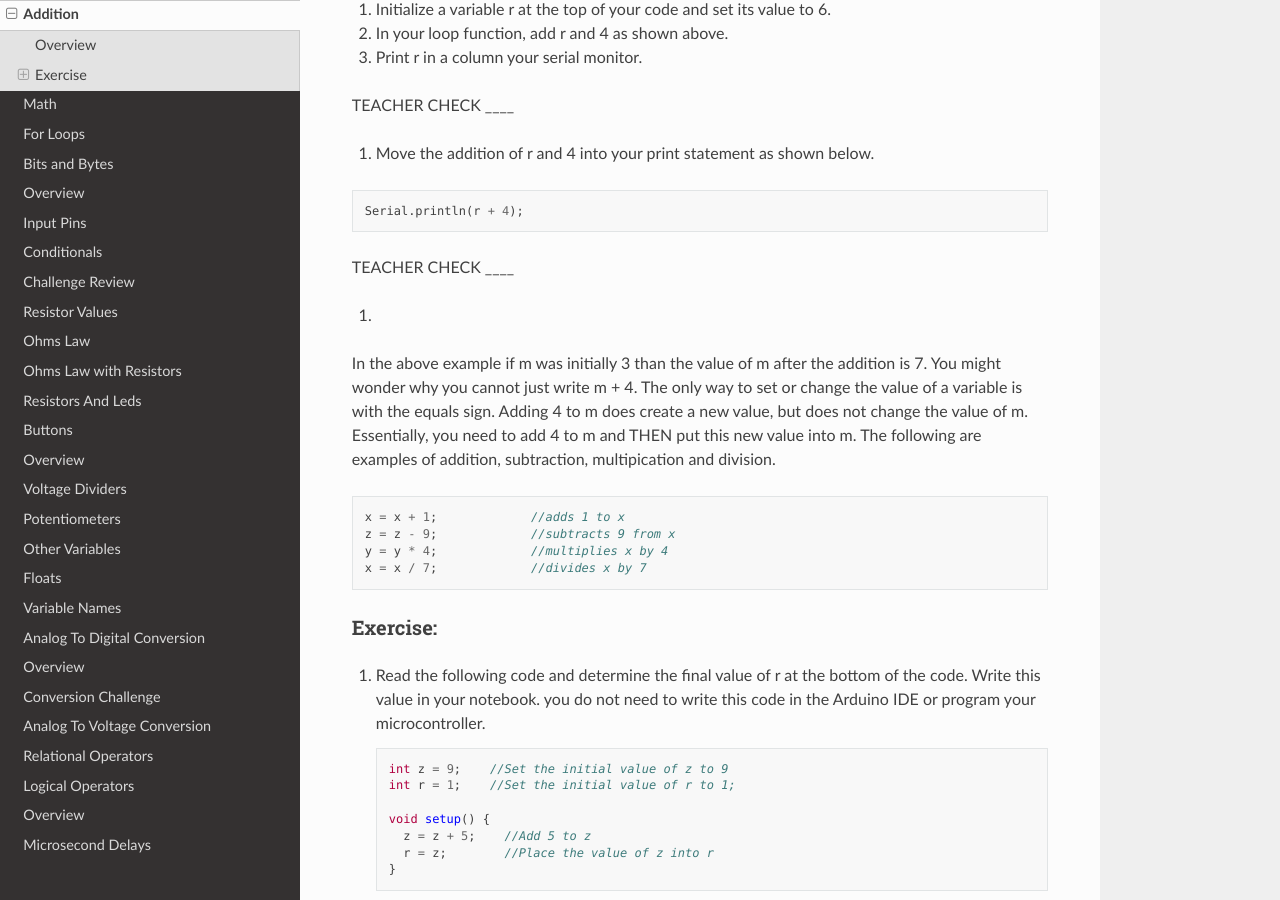
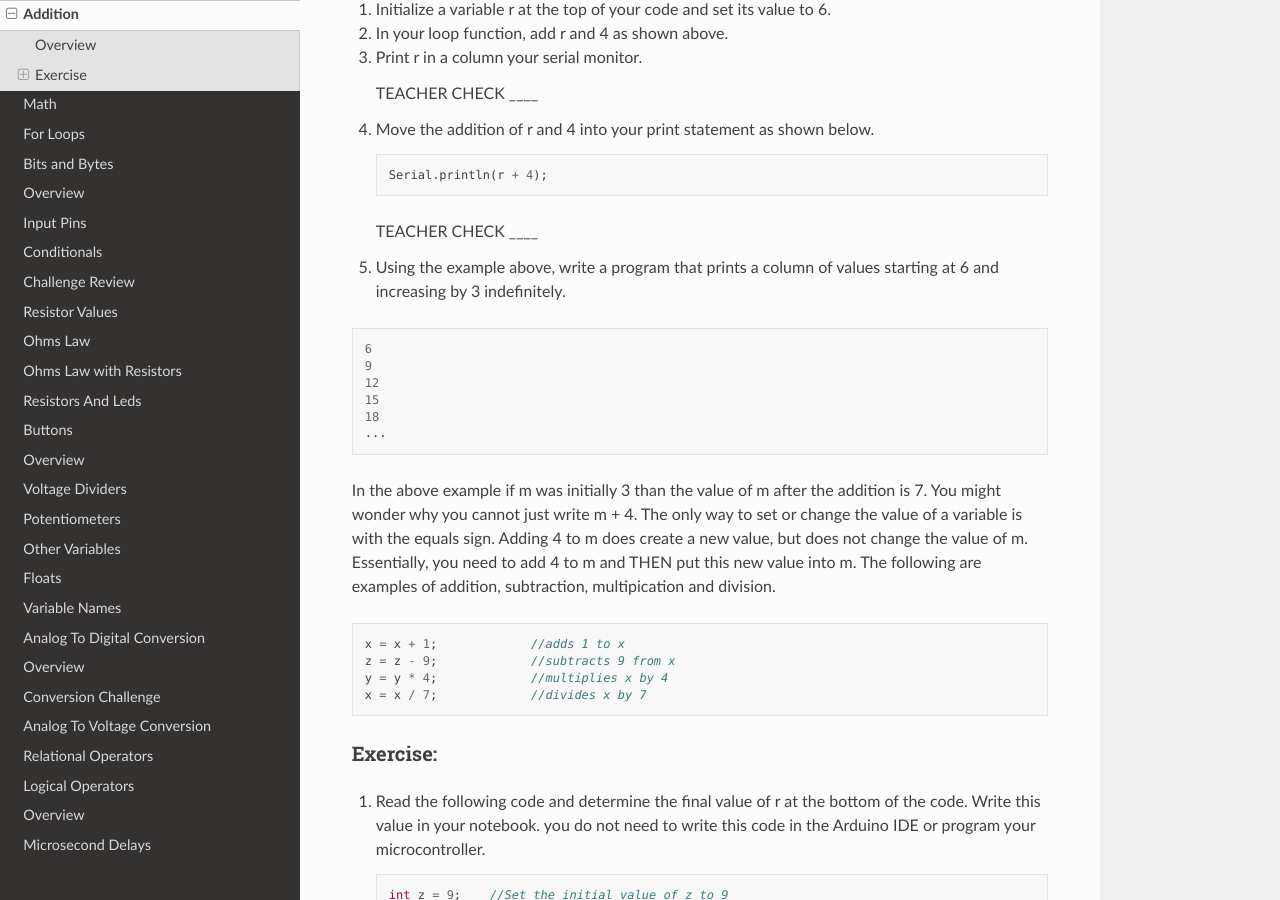
Before and after one commit to maxtkc/mvths-wiki, a Sphinx documentation site: the page built from docs/015aaa-addition.rst, in a window 1280 px wide and 900 px high, scrolled down 691 px. Built offline with Sphinx 7.4.7 and the Read the Docs theme 2.0.0, drawn with Linux system fonts in a browser that asks for light colours; pages that are not in the unit, such as notebooks, are missing from menus.

Commit message:
Update 015aaa-addition.rst

```diff
--- a/docs/015aaa-addition.rst
+++ b/docs/015aaa-addition.rst
@@ -27,18 +27,27 @@ Exercise
 #. In your loop function, add r and 4 as shown above.
 #. Print r in a column your serial monitor.
 
-TEACHER CHECK ____
+   TEACHER CHECK ____
 
 #. Move the addition of r and 4 into your print statement as shown below.
 
+   .. code-block:: c
+
+      Serial.println(r + 4);
+
+
+   TEACHER CHECK ____
+
+#. Using the example above, write a program that prints a column of values starting at 6 and increasing by 3 indefinitely.
+
 .. code-block:: c
 
-  Serial.println(r + 4);
-
-
-TEACHER CHECK ____
-
-#.
+  6
+  9
+  12
+  15
+  18
+  ...
 
 In the above example if m was initially 3 than the value of m after the addition is 7. You might wonder why you cannot just write m + 4. The only way to set or change the value of a variable is with the equals sign. Adding 4 to m does create a new value, but does not change the value of m. Essentially, you need to add 4 to m and THEN put this new value into m. The following are examples of addition, subtraction, multipication and division.
 
```
